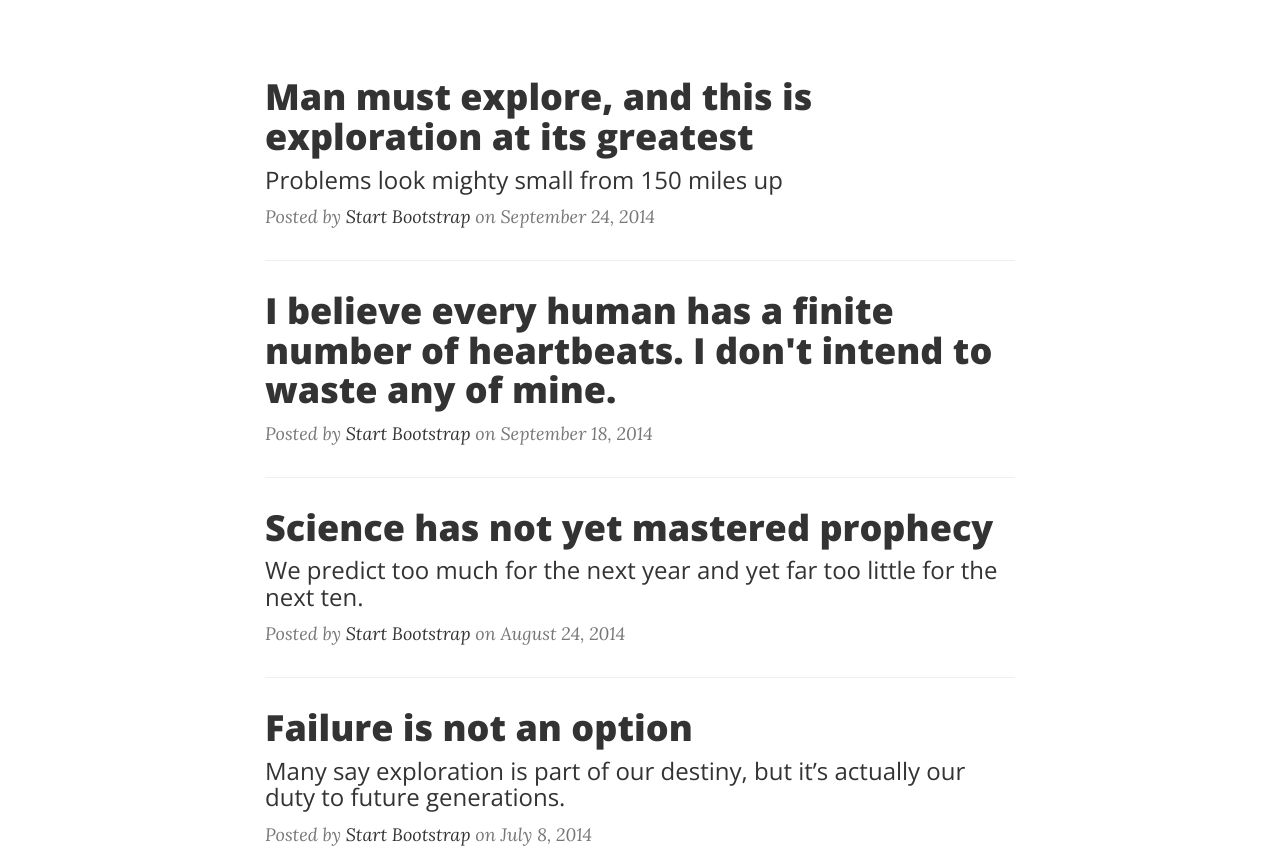
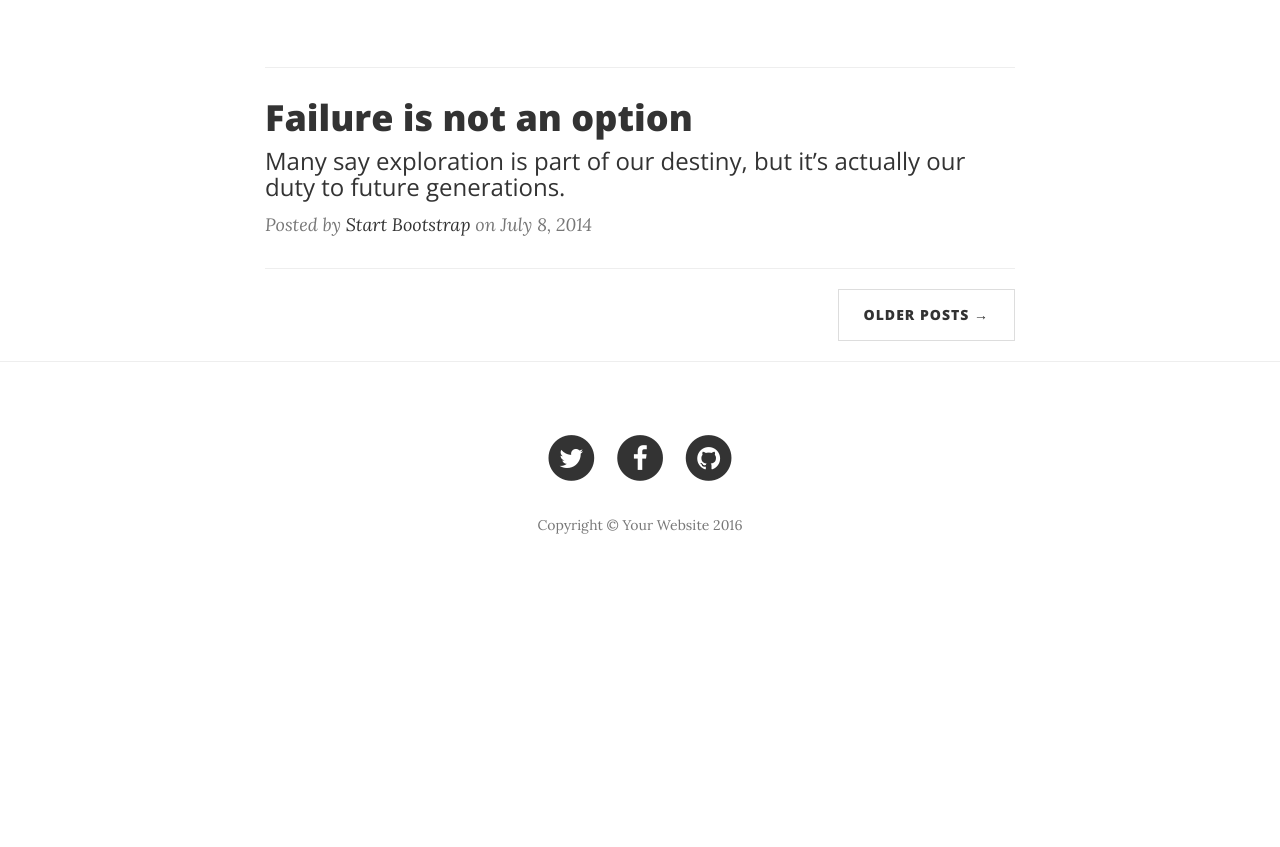
Before and after one commit to junhomax/junhomax.github.io, a website: page index.html in a window 1280 px wide. Shown: the part 451-1298 px from the top of the page. After the commit the page ends 1052 px from the top, so only its background shows below. Drawn offline with nearby package versions, Linux system fonts and the light colour scheme.

Commit message:
change index

```diff
--- a/index.html
+++ b/index.html
@@ -87,38 +87,6 @@
     <div class="container">
         <div class="row">
             <div class="col-lg-8 col-lg-offset-2 col-md-10 col-md-offset-1">
-                <div class="post-preview">
-                    <a href="post.html">
-                        <h2 class="post-title">
-                            Man must explore, and this is exploration at its greatest
-                        </h2>
-                        <h3 class="post-subtitle">
-                            Problems look mighty small from 150 miles up
-                        </h3>
-                    </a>
-                    <p class="post-meta">Posted by <a href="#">Start Bootstrap</a> on September 24, 2014</p>
-                </div>
-                <hr>
-                <div class="post-preview">
-                    <a href="post.html">
-                        <h2 class="post-title">
-                            I believe every human has a finite number of heartbeats. I don't intend to waste any of mine.
-                        </h2>
-                    </a>
-                    <p class="post-meta">Posted by <a href="#">Start Bootstrap</a> on September 18, 2014</p>
-                </div>
-                <hr>
-                <div class="post-preview">
-                    <a href="post.html">
-                        <h2 class="post-title">
-                            Science has not yet mastered prophecy
-                        </h2>
-                        <h3 class="post-subtitle">
-                            We predict too much for the next year and yet far too little for the next ten.
-                        </h3>
-                    </a>
-                    <p class="post-meta">Posted by <a href="#">Start Bootstrap</a> on August 24, 2014</p>
-                </div>
                 <hr>
                 <div class="post-preview">
                     <a href="post.html">
```
